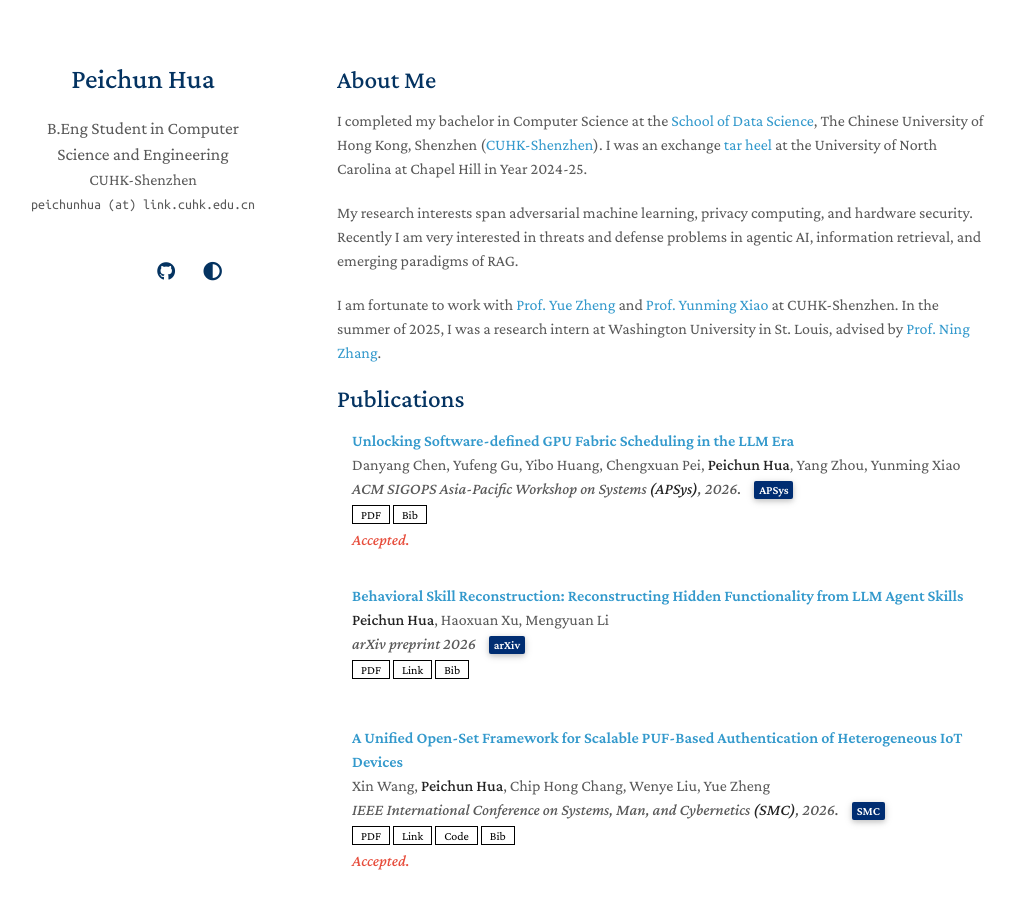
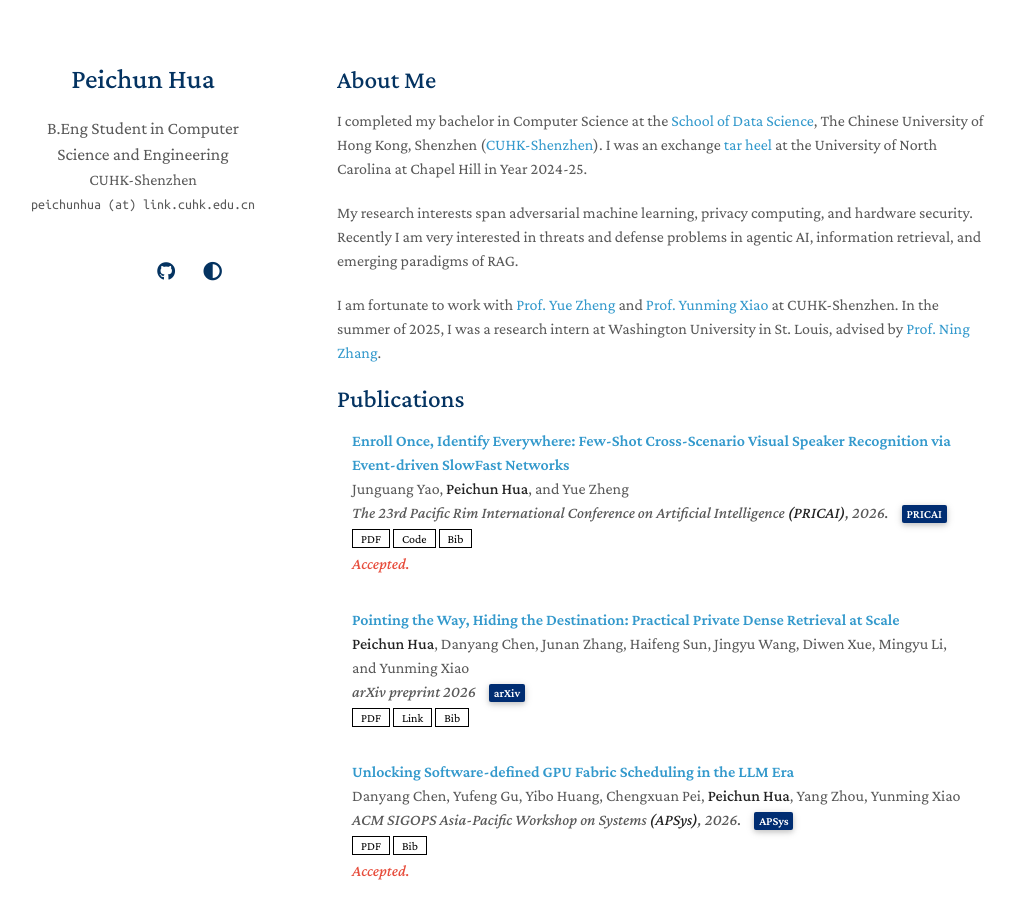
Before and after one commit to sarendis56/sarendis56.github.io, a Jekyll site: the page built from index.md, in a window 1280 px wide and 900 px high. Shown: the whole window, without its empty margins (133-1147 px from the left). Built offline with Jekyll 4.4.1, drawn with Linux system fonts in a browser that asks for light colours; a style sheet for code colours, icons or effects is not loaded; our own code applies the rules of GitHub Pages for plain Markdown files; some of the changed text lies outside the part shown.

Commit message:
Update 9.2

```diff
--- a/_data/awards.yml
+++ b/_data/awards.yml
@@ -1,6 +1,7 @@
 main:
   - ["Academic Honors",
      [
+       {"title": "<strong>Outstanding Graduate</strong>, School of Data Science, CUHK-Shenzhen", "details": "2026"},
        {"title": "Dean's List, School of Data Science, CUHK-Shenzhen", "details": "2022–2023, 2023–2024"},
        {"title": "Academic Performance Scholarship (Class B, Top <2%), School of Data Science", "details": "2023–2024"},
        {"title": "Academic Performance Scholarship (Class C, Top <5%), School of Data Science", "details": "2022–2023"},
--- a/_data/publications.yml
+++ b/_data/publications.yml
@@ -1,4 +1,38 @@
 main:
+  - title: "Enroll Once, Identify Everywhere: Few-Shot Cross-Scenario Visual Speaker Recognition via Event-driven SlowFast Networks"
+    authors: Junguang Yao, <strong>Peichun Hua</strong>, and Yue Zheng
+    conference_short: PRICAI
+    conference: The 23rd Pacific Rim International Conference on Artificial Intelligence <strong>(PRICAI)</strong>, 2026.
+    pdf: assets/docs/PRICAI26.pdf
+    code: https://github.com/JiuZeongit/DVSpeaker4Identification
+    bibtex: |
+      @inproceedings{yao2026enroll,
+        title={Enroll Once, Identify Everywhere: Few-Shot Cross-Scenario Visual Speaker Recognition via Event-driven SlowFast Networks},
+        author={Junguang Yao and Peichun Hua and Yue Zheng},
+        booktitle={The 23rd Pacific Rim International Conference on Artificial Intelligence (PRICAI)},
+        year={2026},
+        organization={Springer}
+      }
+    notes: |
+      Accepted.
+
+  - title: "Pointing the Way, Hiding the Destination: Practical Private Dense Retrieval at Scale"
+    authors: <strong>Peichun Hua</strong>, Danyang Chen, Junan Zhang, Haifeng Sun, Jingyu Wang, Diwen Xue, Mingyu Li, and Yunming Xiao
+    conference_short: arXiv
+    conference: arXiv preprint 2026
+    link: https://arxiv.org/abs/2608.25735
+    pdf: https://arxiv.org/pdf/2608.25735
+    bibtex: |
+      @misc{hua2026pointing,
+        title={Pointing the Way, Hiding the Destination: Practical Private Dense Retrieval at Scale},
+        author={Peichun Hua and Danyang Chen and Junan Zhang and Haifeng Sun and Jingyu Wang and Diwen Xue and Mingyu Li and Yunming Xiao},
+        year={2026},
+        eprint={2608.25735},
+        archivePrefix={arXiv},
+        primaryClass={cs.CR},
+        url={https://arxiv.org/abs/2608.25735}
+      }
+
   - title: "Unlocking Software-defined GPU Fabric Scheduling in the LLM Era"
     authors: Danyang Chen, Yufeng Gu, Yibo Huang, Chengxuan Pei, <strong>Peichun Hua</strong>, Yang Zhou, Yunming Xiao
     conference_short: APSys
```
Also changed, not shown: 3 other files.
